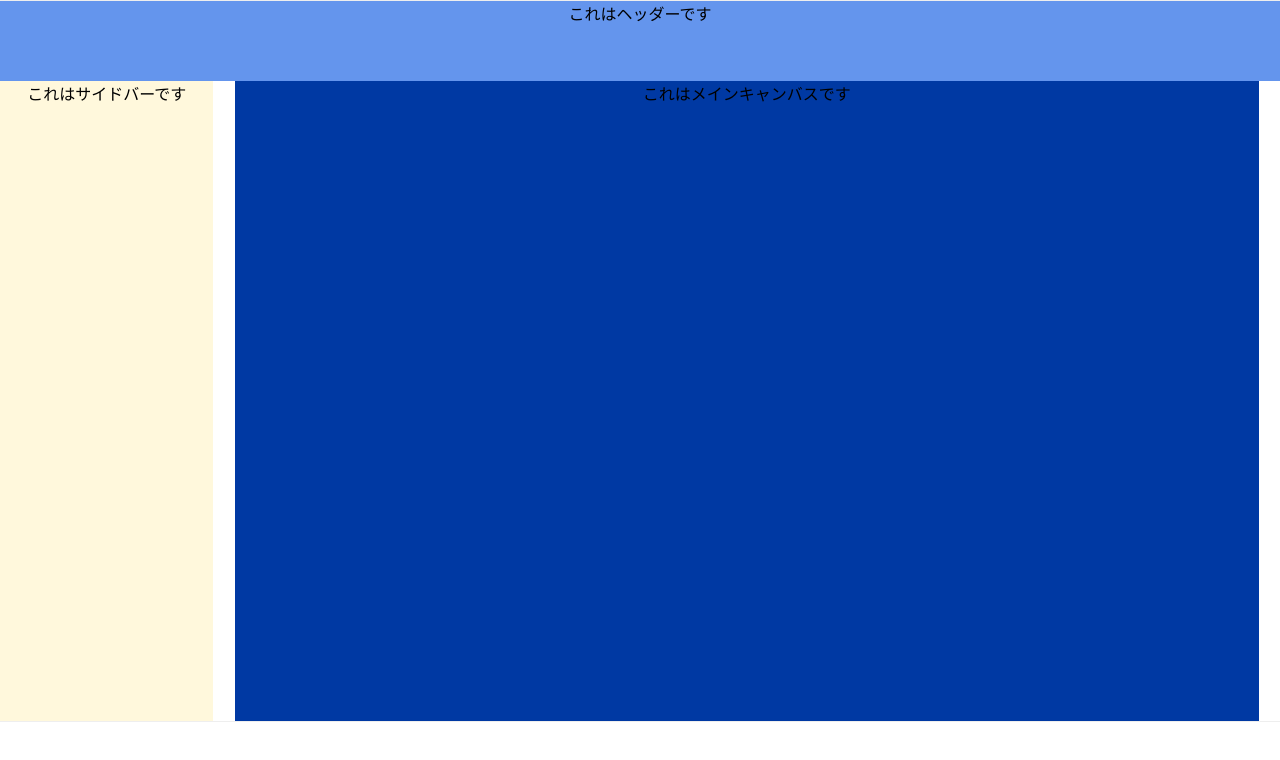
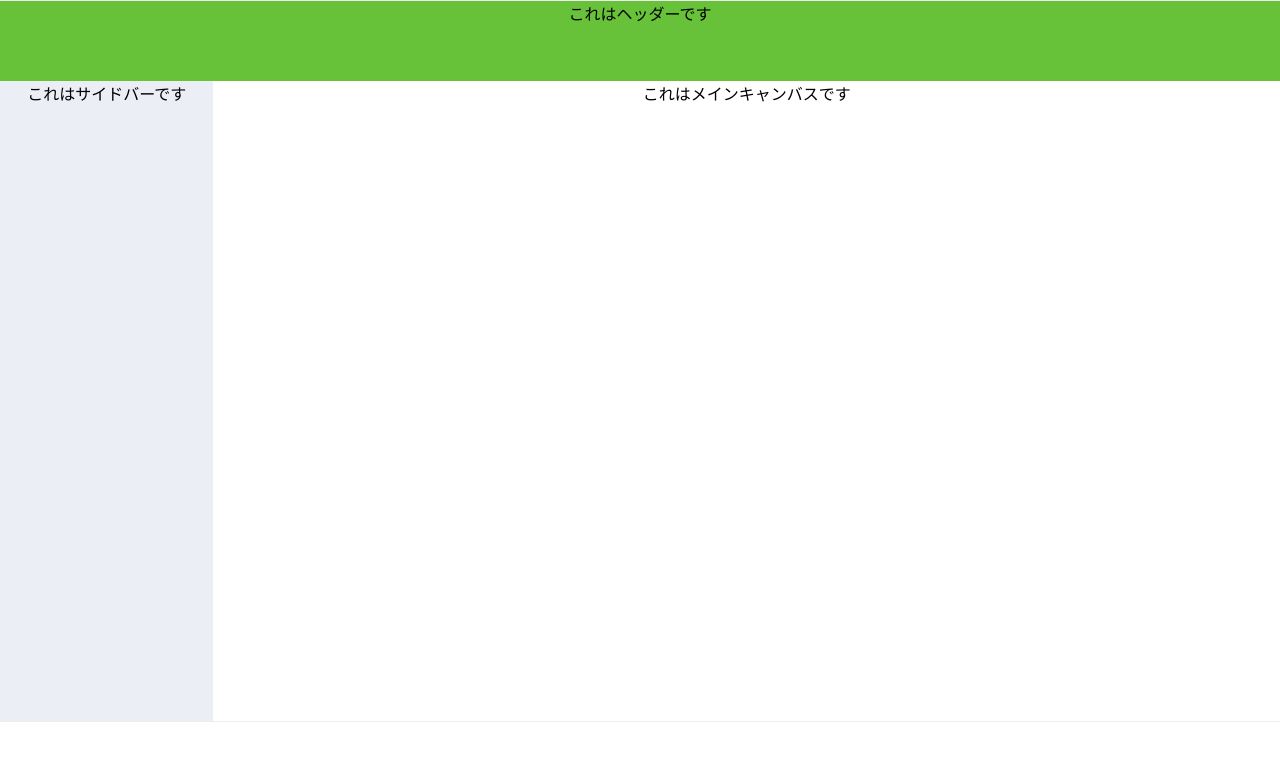
Before and after one commit to YaCpotato/NuxtNodeEditor, a Nuxt app: page / in a window 1280 px wide. Shown: the top 760 px of the page. Built offline with nearby package versions, Linux system fonts and the light colour scheme.

Commit message:
色変更

```diff
--- a/components/MainCanvas.vue
+++ b/components/MainCanvas.vue
@@ -13,7 +13,6 @@ export default {
 <style>
 .MainCanvas {
   display: inline-block;
-  background-color: rgb(0, 57, 163);
   min-height: 80vh;
   width: 80vw;
 }
--- a/components/SideBar.vue
+++ b/components/SideBar.vue
@@ -12,7 +12,7 @@ export default {
 
 <style>
 .SideBar {
-  background-color: cornsilk;
+  background-color: #ebeef5;
   min-height: 80vh;
 }
 </style>
--- a/components/TheHeader.vue
+++ b/components/TheHeader.vue
@@ -12,7 +12,7 @@ export default {
 
 <style>
 .TheHeader {
-  background-color: cornflowerblue;
+  background-color: #67c23a;
   min-height: 10vh;
   width: 100vw;
 }
```
